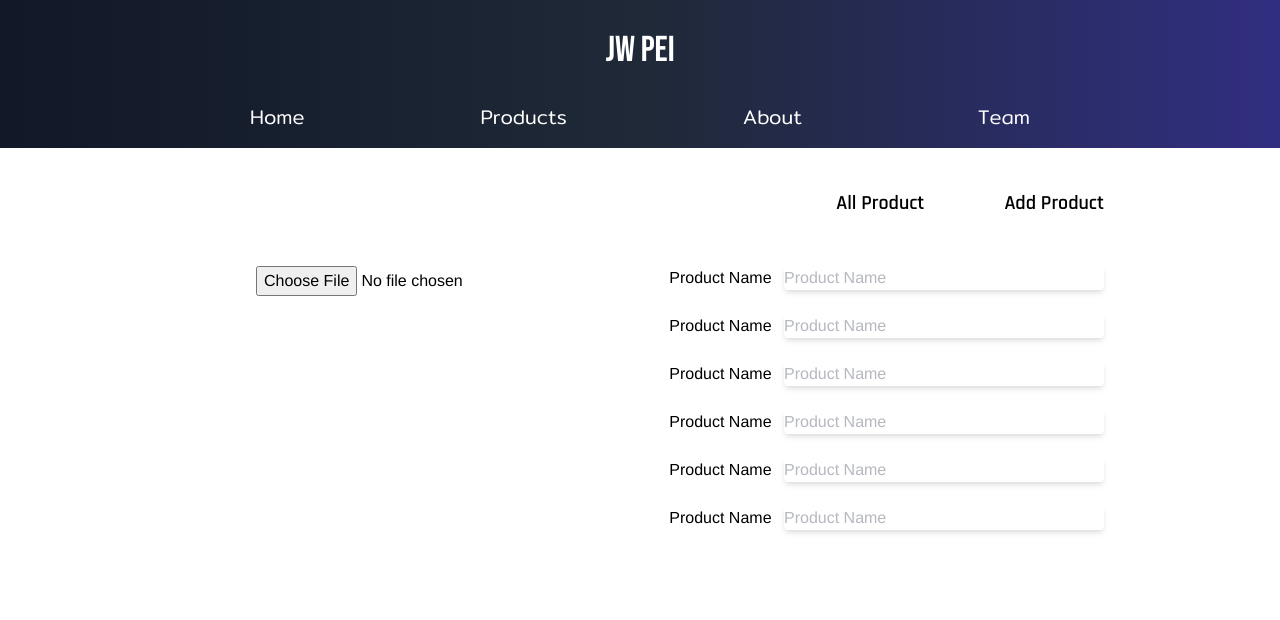
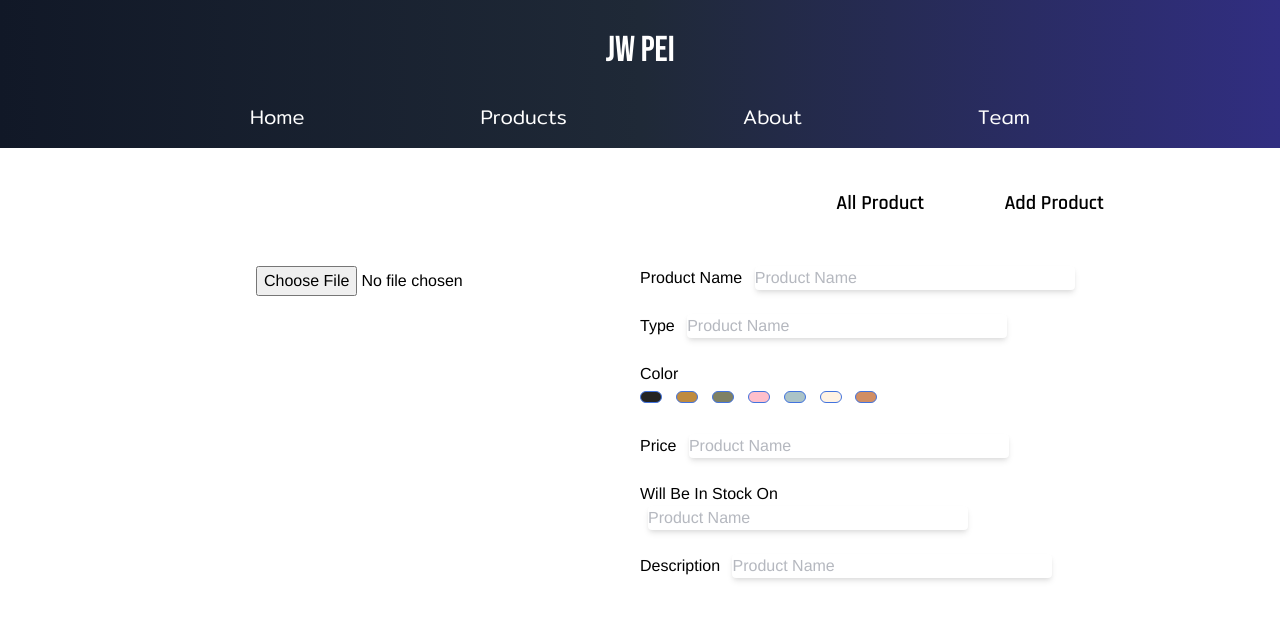
Before and after one commit to 039-098-103-Project/Integrated_Project, a Vue app: page /addProduct in a window 1280 px wide. Shown: the top 620 px of the page. Built offline with nearby package versions, Linux system fonts and the light colour scheme; a web font is replaced by a local one.

Commit message:
[UPDATE]103 checkbox color

```diff
--- a/src/views/AddProduct.vue
+++ b/src/views/AddProduct.vue
@@ -4,12 +4,11 @@
     <navProducts />
 
     <div class="grid grid-cols-2 my-12">
-
-      <div id="preview" >
+      <div id="preview">
         <div class="">
           <div class="border-md"></div>
           <img v-if="url" :src="url" />
-          <input type="file" @change="selectFile" class="text-center ml-20"/>
+          <input type="file" @change="selectFile" class="text-center ml-20" />
         </div>
       </div>
 
@@ -29,7 +28,40 @@
 
           <div class="mb-6">
             <p>
-            Product Name
+              Type
+              <input
+                v-model="enteredName"
+                class="ml-2 w-80 placeholder-gray-500 placeholder-opacity-50 focus:outline-none rounded focus:ring-purple-600 focus:border-transparent focus:ring-2 shadow-md"
+                type="text"
+                placeholder="Product Name"
+              />
+            </p>
+          </div>
+
+          <div class="mb-6">
+            <p>Color</p>
+            <label
+              v-for="color in colors"
+              :key="color.id"
+              class="label-checkbox"
+              :class="{ checked: color.checked }"
+              :for="color.id.toLowerCase()"
+              :style="{ background: color.id}"
+            >
+              <input
+                type="checkbox"
+                v-model="color.checked"
+                class="check-color"
+                :id="color.id.toLowerCase()"
+                :value="color.id"
+
+              />
+            </label>
+          </div>
+
+          <div class="mb-6">
+            <p>
+              Price
               <input
                 v-model="enteredName"
                 class="ml-2 w-80 placeholder-gray-500 placeholder-opacity-50 focus:outline-none rounded focus:ring-purple-600 focus:border-transparent focus:ring-2 shadow-md"
@@ -41,7 +73,7 @@
 
           <div class="mb-6">
             <p>
-            Product Name
+              Will Be In Stock On
               <input
                 v-model="enteredName"
                 class="ml-2 w-80 placeholder-gray-500 placeholder-opacity-50 focus:outline-none rounded focus:ring-purple-600 focus:border-transparent focus:ring-2 shadow-md"
@@ -53,43 +85,17 @@
 
           <div class="mb-6">
             <p>
-            Product Name
+              Description
               <input
                 v-model="enteredName"
-              class="ml-2 w-80 placeholder-gray-500 placeholder-opacity-50 focus:outline-none rounded focus:ring-purple-600 focus:border-transparent focus:ring-2 shadow-md"
+                class="ml-2 w-80 placeholder-gray-500 placeholder-opacity-50 focus:outline-none rounded focus:ring-purple-600 focus:border-transparent focus:ring-2 shadow-md break-words"
                 type="text"
                 placeholder="Product Name"
               />
             </p>
           </div>
-
-        <div class="mb-6">
-          <p>
-            Product Name
-            <input
-              v-model="enteredName"
-              class="ml-2 w-80 placeholder-gray-500 placeholder-opacity-50 focus:outline-none rounded focus:ring-purple-600 focus:border-transparent focus:ring-2 shadow-md"
-              type="text"
-              placeholder="Product Name"
-            />
-          </p>
-        </div>
-
-        <div class="mb-6">
-          <p>
-            Product Name
-            <input
-              v-model="enteredName"
-              class="ml-2 w-80 placeholder-gray-500 placeholder-opacity-50 focus:outline-none rounded focus:ring-purple-600 focus:border-transparent focus:ring-2 shadow-md"
-              type="text"
-              placeholder="Product Name"
-            />
-          </p>
-        </div>
-
         </form>
       </div>
-
     </div>
   </div>
 </template>
@@ -99,6 +105,15 @@
   data() {
     return {
       url: null,
+      colors: [
+        { id: "#242423" },
+        { id: "#BF8B3F" },
+        { id: "#7F8164" },
+        { id: "#ffbfcb" },
+        { id: "#ABC3C7" },
+        { id: "#FFF3E4" },
+        { id: "#D18E64" },
+      ],
     };
   },
   methods: {
@@ -115,4 +130,37 @@
   width: 80%;
 }
 
+.label-checkbox {
+  margin-right: 0.87rem;
+  margin-left: auto;
+  border: 1px solid #4273de;
+  box-sizing: border-box;
+  border-radius: 10px;
+  padding: 5px 10px;
+  text-align: center;
+  display: inline-block;
+  font-family: Roboto;
+  font-style: normal;
+  font-weight: normal;
+  font-size: 14px;
+  line-height: 16px;
+  color: #000000;
+}
+
+.check-color {
+  visibility: hidden;
+  position: absolute;
+  right: 0;
+  appearance: none;
+  -webkit-appearance: none;
+  -moz-appearance: none;
+}
+
+.checked {
+  color: #000000;
+}
+
+.checked::before {
+  content: "✔";
+}
 </style>
--- a/src/views/Products.vue
+++ b/src/views/Products.vue
@@ -8,14 +8,17 @@
 
     <div class="my-12 grid grid-cols-4">
       <div class="" v-for="show in products" :key="show.id">
-        <img :src="require(`../assets/Bag/${show.image}`)" @click="showProduct(show.id)"/>
+        <img
+          :src="require(`../assets/Bag/${show.image}`)"
+          @click="showProduct(show.id)"
+        />
 
         <div class="colorSlot justify-center pt-4">
           <div
             class="colors justify-center pt-4"
             v-for="colorProduct in show.colorBag"
             :key="colorProduct.idColor"
-            :style="{background: colorProduct.idColor}"
+            :style="{ background: colorProduct.idColor }"
           ></div>
         </div>
 
@@ -24,13 +27,9 @@
       </div>
     </div>
 
-    <div v-show="show" class="bg-black bg-opacity-50 info my-10 h-3/5">
-          <button
-            class="text-white text-5xl absolute right-6 top-4"
-            @click="clickShow"
-          >
-            X
-          </button>
+
+  </div><div v-show="show" class="bg-black bg-opacity-70 info my-10 h-3/5">
+      <span class="material-icons" @click="clickShow"> close </span>
       <div
         class="flex flex-col justify-center items-center"
         v-for="product in products"
@@ -63,7 +62,6 @@
         </div>
       </div>
     </div>
-  </div>
   <Footer />
 </template>
 
@@ -89,7 +87,6 @@
       change: false,
       editId: null,
       adminMode: false,
-
     };
   },
 
@@ -104,12 +101,12 @@
       }
     },
 
-    clickShow(){
+    clickShow() {
       this.show = !this.show;
     },
 
-    async showProduct(productId){
-      try{
+    async showProduct(productId) {
+      try {
         this.products = [];
         const res = await fetch(`${this.url}/${productId}`);
         const data = await res.json();
@@ -125,16 +122,15 @@
         } else if (!this.adminMode) {
           this.clickShow();
         }
-        return ;
-      }catch(error){
+        return;
+      } catch (error) {
         console.log(`Could not show member info! ${error}`);
       }
     },
 
-    toggleadminMode(){
+    toggleadminMode() {
       this.adminMode = !this.adminMode;
-    }
-
+    },
   },
 
   async created() {
@@ -168,9 +164,8 @@
   border-radius: 50px;
   transition: 0.6s linear;
 }
-.colorSlot{
+.colorSlot {
   display: flex;
   width: 100%;
 }
-
 </style>
```
Lines whose indentation alone changed are shown as unchanged.
